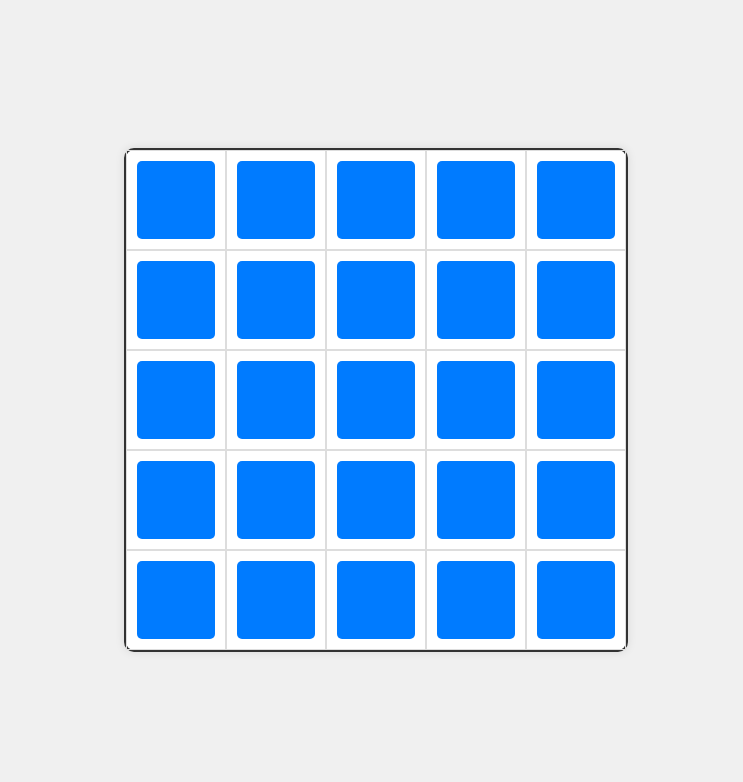
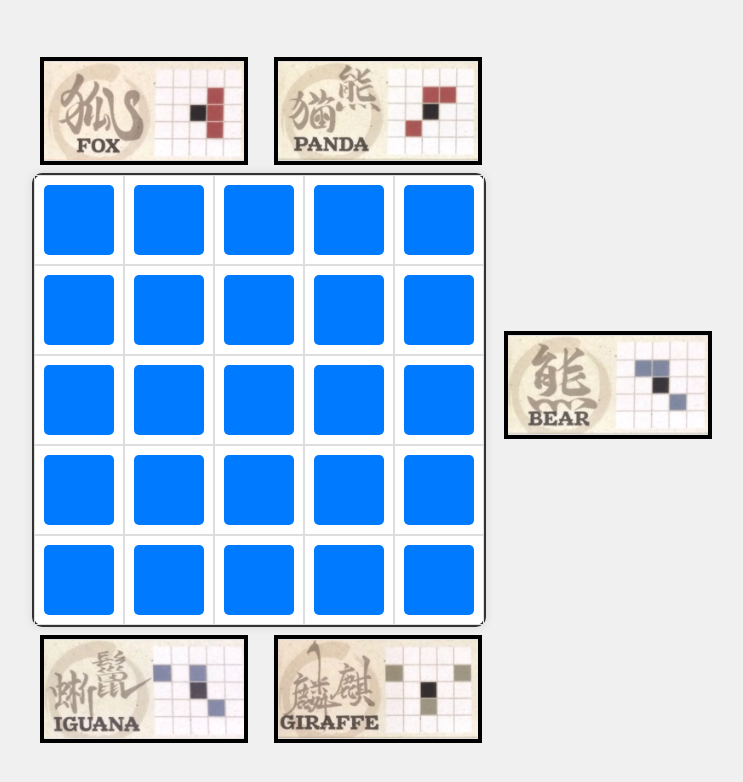
Before and after one commit to FilipeTrap/10-jooj-ONITAMA, a plain HTML site: page index.html in a window 1280 px wide. Shown: the whole page, without its empty margins (264-1007 px from the left). Drawn offline with Linux system fonts and the light colour scheme.

Commit message:
front end quase ok

```diff
--- a/index.html
+++ b/index.html
@@ -3,8 +3,25 @@
 <head>
     <title>Jogo de Tabuleiro</title>
     <link rel="stylesheet" type="text/css" href="styles.css">
+    <script src="script.js"></script>
 </head>
 <body>
+
+
+
+
+
+<div>
+    <div class="row">
+        <div class="cards" id="cardsPlayer2-1">
+            <img class="imagem" src="assets/fox.png" alt="">
+        </div>
+        <div class="cards" id="cardsPlayer2-2">
+            <img class="imagem" src="assets/panda.png" alt="">
+        </div>
+    </div>
+
+    <div class="row">
     <div id="board" class="container">
         <div class="square" id="bt0"><button></button></div>
         <div class="square" id="bt1"><button></button></div>
@@ -32,5 +49,28 @@
         <div class="square" id="bt22"><button></button></div>
         <div class="square" id="bt23"><button></button></div>
     </div>
+    <div class="cards" id="cardSolto">
+        <img class="imagem" src="assets/bear.png" alt="">
+    </div>
+</div>
+
+    <div class="row">
+        <div class="cards" id="cardsPlayer1-1">
+            <img class="imagem" src="assets/iguana.png" alt="">
+        </div>
+        <div class="cards" id="cardsPlayer1-2">
+            <img class="imagem" src="assets/giraffe.png" alt="">
+        </div>
+    </div>
+
+</div>
+
+
+    <!-- <div class="cards" id="cardsPlayer2-1">
+    </div>
+    <div class="cards" id="cardsPlayer2-2">
+    </div> -->
+
+
 </body>
 </html>
--- a/styles.css
+++ b/styles.css
@@ -8,15 +8,19 @@ body {
 }
 
 .container {
-    width: 500px;
-    height: 500px;
+
     display: flex;
     flex-wrap: wrap;
-    position: absolute;
+    position: relative;
     border: 2px solid #333;
     box-shadow: 0 0 10px rgba(0, 0, 0, 0.1);
     border-radius: 10px;
     background-color: #fff;
+}
+
+#board{
+     width: 450px;
+    height: 450px;
 }
 
 .square {
@@ -44,3 +48,66 @@ body {
 .square button:hover {
     background-color: #0056b3;
 }
+
+.cards {
+
+    border: 2px solid black;
+    display: flex;
+    justify-content: center;
+    align-items: center;
+    margin: 10px;
+    background-color: #e0e0e0;
+    outline: 2px solid black; /* Adiciona contorno preto */
+
+}
+
+.row{
+    display: flex;
+    gap: 10px; /* Espaçamento opcional entre os elementos */
+}
+
+#cardsPlayer1-1 {
+    width: 200px;
+    height: 100px;
+    /* position: absolute;
+    top: 2%;
+    left: 5%;  */
+}
+#cardsPlayer1-2 {
+    width: 200px;
+    height: 100px;
+    /* position: absolute;
+    top: 24%;
+    left: 5%;  */
+}
+
+#cardsPlayer2-1 {
+    width: 200px;
+    height: 100px;
+    /* position: absolute;
+    bottom: 2%;
+    left: 5%; */
+
+}
+#cardsPlayer2-2 {
+    width: 200px;
+    height: 100px;
+    /* position: absolute;
+    bottom: 24%;
+    left: 5%; */
+
+}
+
+#cardSolto {
+    width: 200px;
+    height: 100px;
+
+    top: 150px;
+    position: relative;
+
+}
+
+.imagem {
+    width: 100%;
+    height: auto;
+}
```
Also changed, not shown: assets/bear.png (added), assets/dog.png (added), assets/fox.png (added), assets/giraffe.png (added), assets/iguana.png (added), assets/kirin.png (added), assets/mouse.png (added), assets/otter.png (added), assets/panda.png (added), assets/phoenix.png (added), assets/rat.png (added), assets/sable.png (added), assets/seasnake.png (added), assets/tanuki.png (added), 3 more files.
